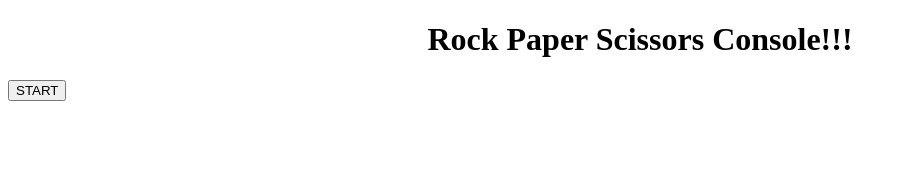
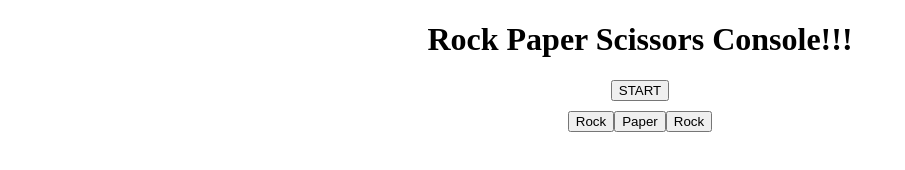
Before and after one commit to Narenselvam/RPS-Odin, a plain HTML site: page index.html in a window 1280 px wide. Shown: the whole page, without its empty margins (0-905 px from the left). Drawn offline with Linux system fonts and the light colour scheme.

Commit message:
new buttons

```diff
--- a/index.html
+++ b/index.html
@@ -5,10 +5,18 @@
     <meta name="viewport" content="width=device-width, initial-scale=1.0">
     <meta http-equiv="X-UA-Compatible" content="ie=edge">
     <title>Rock Paper Scissors</title>
+    <link rel="stylesheet" href="styles.css" />
 </head>
 <body>
-    <h1 style="text-align: center;">Rock Paper Scissors Console!!!</h1>
+    <h1 style="text-align: center;" class="title">Rock Paper Scissors Console!!!</h1>
+    <div>
     <button id="startb">START</button>
+</div>
+    <div>
+    <button class="playerchoice" value="rock">Rock</button>
+    <button class="playerchoice" value="paper">Paper</button>
+    <button class="playerchoice" value="scissor">Rock</button>
+</div>
     <p id="demo">
     <script src="script.js"></script>
 
```
